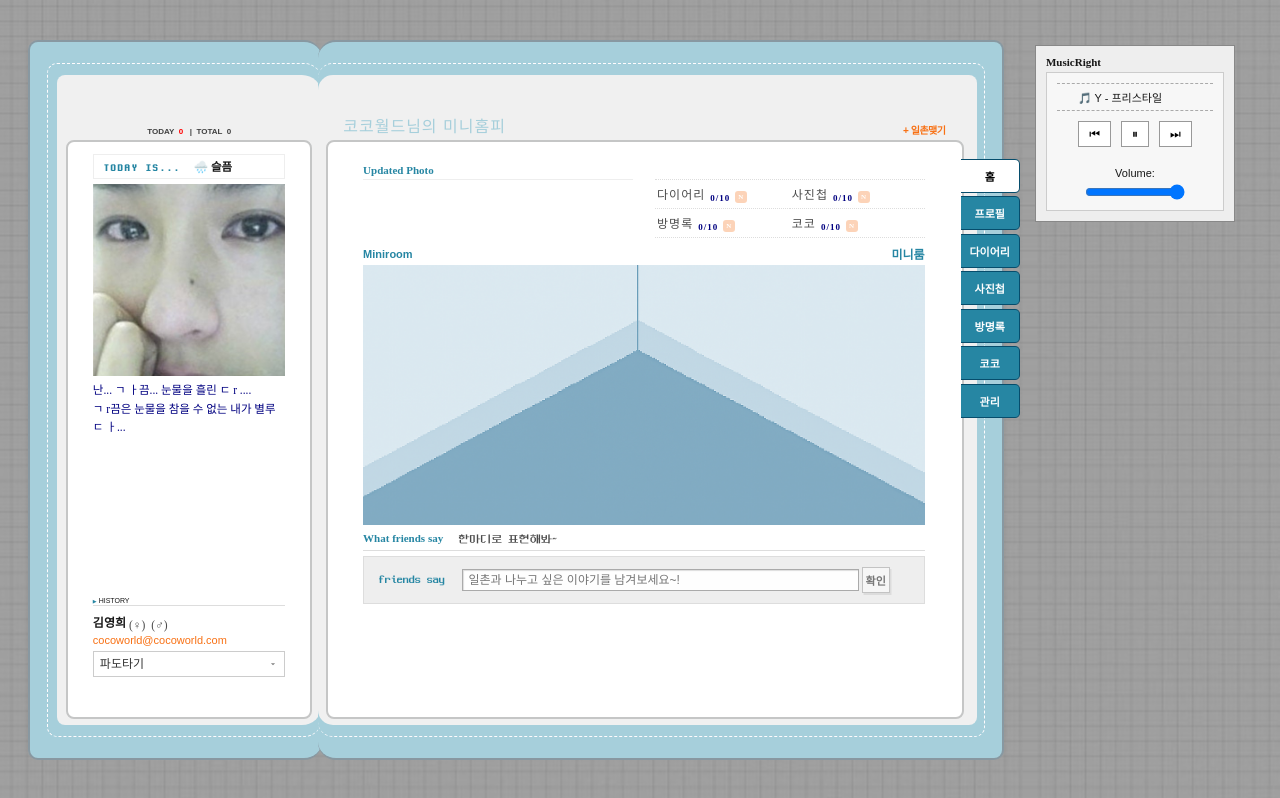
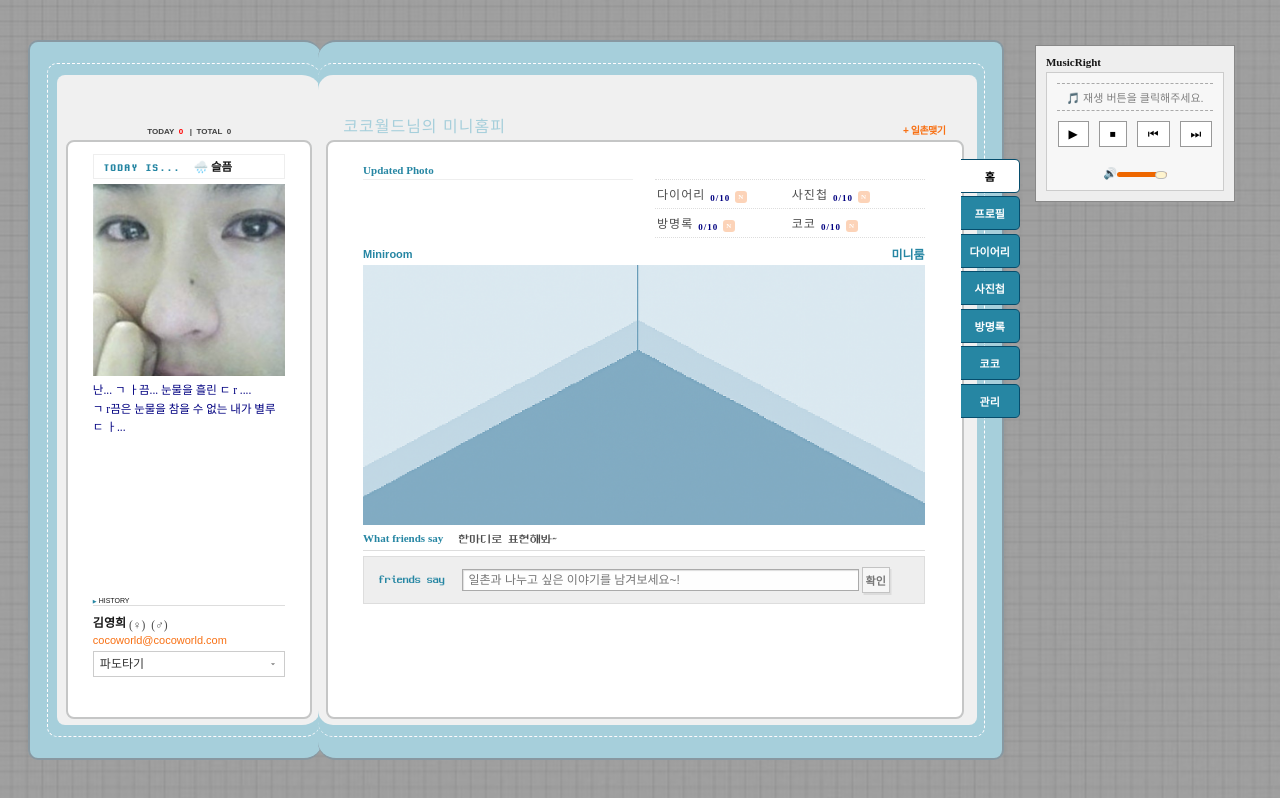
Before and after one commit to Team-COCOs/COCO_FrontEnd, a Next.js app: page /cocoworld in a window 1280 px wide. Built offline with nearby package versions, Linux system fonts and the light colour scheme; no server answers; a web font is replaced by a local one.

Commit message:
Feat: 정지 버튼 추가 및 볼륨 버튼 커스텀

```diff
--- a/src/components/MiniHomePage/Home/HomeMusicRight/index.tsx
+++ b/src/components/MiniHomePage/Home/HomeMusicRight/index.tsx
@@ -9,16 +9,24 @@ const playlist = [
 const HomeMusicRight = () => {
   const audioRef = useRef<HTMLAudioElement>(null);
   const [currentTrack, setCurrentTrack] = useState(0);
-  const [isPlaying, setIsPlaying] = useState(true);
-  const [volume, setVolume] = useState(1); // 볼륨 상태 (1은 최대 볼륨)
+  const [isPlaying, setIsPlaying] = useState(false);
   const [hasPlayedOnce, setHasPlayedOnce] = useState(false);
+  const [volume, setVolume] = useState(1);
 
   useEffect(() => {
     const audio = audioRef.current;
     if (audio) {
       if (isPlaying) {
-        audio.play();
-        setHasPlayedOnce(true);
+        audio
+          .play()
+          .then(() => {
+            setHasPlayedOnce(true);
+          })
+          .catch((err) => {
+            console.warn("자동 재생 실패:", err);
+            setIsPlaying(false);
+            setHasPlayedOnce(false);
+          });
       } else {
         audio.pause();
       }
@@ -34,7 +42,40 @@ const HomeMusicRight = () => {
   };
 
   const handleVolumeChange = (e: React.ChangeEvent<HTMLInputElement>) => {
-    setVolume(Number(e.target.value));
+    const newVolume = Number(e.target.value);
+    setVolume(newVolume);
+
+    const audio = audioRef.current;
+    if (audio) {
+      audio.volume = newVolume; // 오디오 볼륨을 변경
+    }
+  };
+  const stop = () => {
+    const audio = audioRef.current;
+    if (audio) {
+      audio.pause();
+      audio.currentTime = 0;
+      setIsPlaying(false);
+    }
+  };
+
+  const togglePlay = () => {
+    const audio = audioRef.current;
+    if (!audio) return;
+
+    if (isPlaying) {
+      audio.pause();
+    } else {
+      audio.play().catch((e) => {
+        console.warn("자동 재생이 차단되었습니다.", e);
+      });
+    }
+    setIsPlaying((prev) => !prev);
+  };
+
+  const getVolumeBackground = (value: number) => {
+    const percentage = (value / 1) * 100; // max volume is 1
+    return `linear-gradient(to right, #ee6700 0%, #ee6700 ${percentage}%, #ececec ${percentage}%, #ececec 100%)`;
   };
 
   return (
@@ -47,15 +88,16 @@ const HomeMusicRight = () => {
               ref={audioRef}
               src={playlist[currentTrack].url}
               onEnded={nextTrack}
-              autoPlay
             />
             <div className="HomeMusicRight_title">
               {playlist.length === 0 ? (
                 <div className="scroll-text no-music">
                   🎵 음악을 등록하세요.
                 </div>
-              ) : !hasPlayedOnce ? (
-                <div className="scroll-text paused">⏸ 재생 중이지 않음</div>
+              ) : !hasPlayedOnce && !isPlaying ? (
+                <div className="scroll-text no-music">
+                  🎵 재생 버튼을 클릭해주세요.
+                </div>
               ) : (
                 <div
                   className={`scroll-text ${isPlaying ? "playing" : "paused"}`}
@@ -67,15 +109,14 @@ const HomeMusicRight = () => {
 
             {/* 버튼들 */}
             <div className="control-buttons">
+              <button onClick={togglePlay}>{isPlaying ? "⏸" : "▶"}</button>
+              <button onClick={stop}>⏹</button>
               <button onClick={prevTrack}>⏮</button>
-              <button onClick={() => setIsPlaying((p) => !p)}>
-                {isPlaying ? "⏸" : "▶"}
-              </button>
               <button onClick={nextTrack}>⏭</button>
             </div>
             {/* 볼륨 조절 */}
-            <div className="volume-control">
-              <label htmlFor="volume">Volume:</label>
+            <div className="HomeMusicRight_volume-control">
+              <label htmlFor="volume">🔊</label>
               <input
                 type="range"
                 id="volume"
@@ -84,6 +125,9 @@ const HomeMusicRight = () => {
                 step="0.01"
                 value={volume}
                 onChange={handleVolumeChange}
+                style={{
+                  background: getVolumeBackground(volume),
+                }}
               />
             </div>
           </div>
--- a/src/components/MiniHomePage/Home/HomeMusicRight/styled.ts
+++ b/src/components/MiniHomePage/Home/HomeMusicRight/styled.ts
@@ -81,14 +81,57 @@ export const HomeMusicRightStyled = styled.div`
     padding: 5px 10px;
   }
 
-  .volume-control {
-    display: flex;
-    flex-direction: column;
-    align-items: center;
+  .HomeMusicRight_volume-control input {
+    width: 35%; /* 슬라이더 너비 */
+    height: 5px; /* 트랙의 높이 */
+    border-radius: 8px;
+    outline: none;
+    transition: background 450ms ease-in;
+    -webkit-appearance: none;
+    accent-color: #ffca1d; /* 슬라이더 thumb의 색상 */
   }
 
-  .volume-control input {
-    width: 100px;
-    margin-top: 5px;
+  .HomeMusicRight_volume-control input::-webkit-slider-runnable-track {
+    height: 8px;
+    border-radius: 8px;
+  }
+
+  .HomeMusicRight_volume-control input::-webkit-slider-thumb {
+    -webkit-appearance: none;
+    width: 12px; /* thumb의 너비 */
+    height: 8px; /* thumb의 높이 */
+    background-color: rgb(255, 244, 206); /* 주황색 */
+    border-radius: 50px;
+    border: 1.5px solid #bbb;
+    cursor: pointer;
+  }
+
+  .HomeMusicRight_volume-control input::-moz-range-track {
+    height: 8px;
+    border-radius: 8px;
+  }
+
+  .HomeMusicRight_volume-control input::-moz-range-thumb {
+    width: 20px;
+    height: 20px;
+    background-color: #ffca1d;
+    border-radius: 50%;
+    cursor: pointer;
+  }
+
+  .HomeMusicRight_volume-control input::-ms-track {
+    height: 8px;
+    border-radius: 8px;
+    background: transparent;
+    border-color: transparent;
+    color: transparent;
+  }
+
+  .HomeMusicRight_volume-control input::-ms-thumb {
+    width: 20px;
+    height: 20px;
+    background-color: #ffca1d;
+    border-radius: 50%;
+    cursor: pointer;
   }
 `;
```
